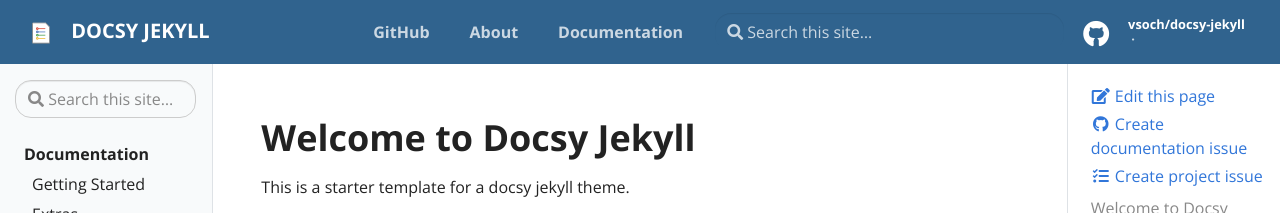
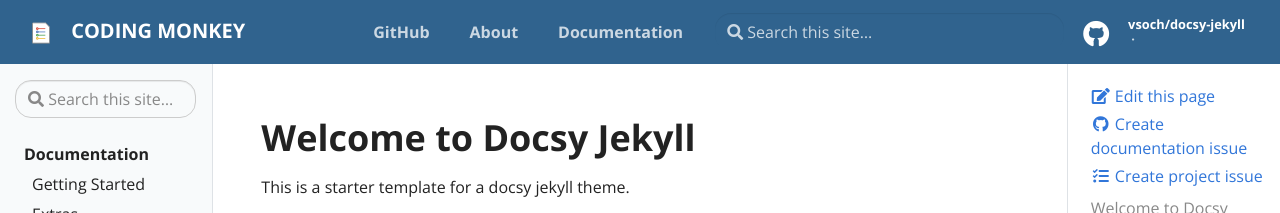
Before and after one commit to KR-CodingMonkey/KCM.github.io, a Jekyll site: the page built from pages/index.md, in a window 1280 px wide. Shown: the top 213 px of the page. Built offline with Jekyll 4.4.1, drawn with Linux system fonts in a browser that asks for light colours.

Commit message:
Update _config.yml

```diff
--- a/_config.yml
+++ b/_config.yml
@@ -14,8 +14,8 @@
 # You can create any custom variable you would like, and they will be accessible
 # in the templates via {{ site.myvariable }}.
 
-title: Docsy Jekyll
-email: your-email@domain.com
+title: Coding Monkey
+email: ahippo@naver.com
 author: Dinosaur Avocado
 description: > # this means to ignore newlines until "baseurl:"
   Write an awesome description for your new site here. You can edit this
@@ -23,7 +23,8 @@ description: > # this means to ignore newlines until "baseurl:"
   Google search results) and in your feed.xml site description.
 
 # DO NOT CHANGE THE LINE OF THIS FILE without editing .circleci/circle_urls.sh
-baseurl: "/docsy-jekyll" # the subpath of your site, e.g. /blog
+# baseurl: "/docsy-jekyll" # the subpath of your site, e.g. /blog
+baseurl: "/kcm.github.io" # the subpath of your site, e.g. /blog
 
 # This is mostly for testing
 url: "https://vsoch.github.io" # the base hostname & protocol for your site
```
